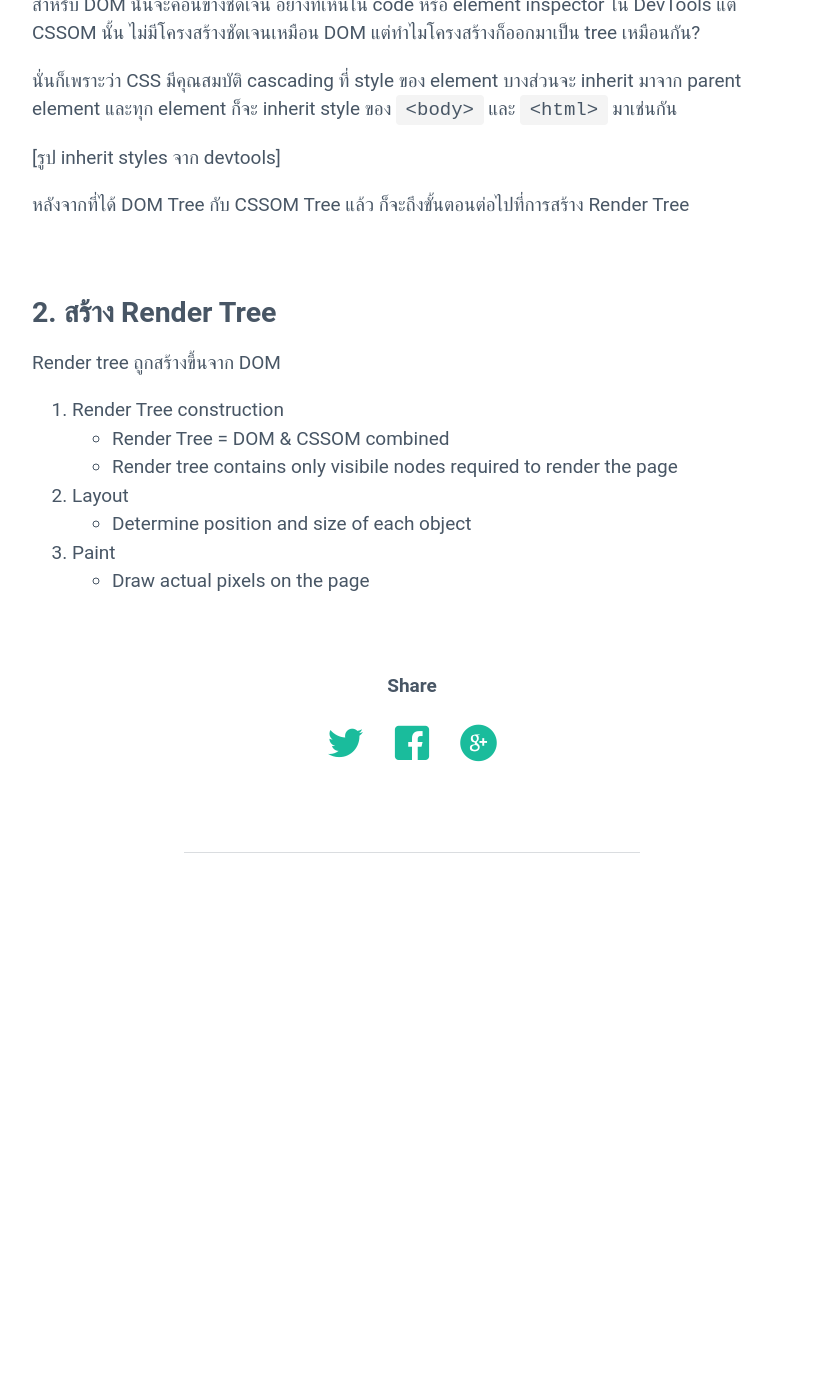
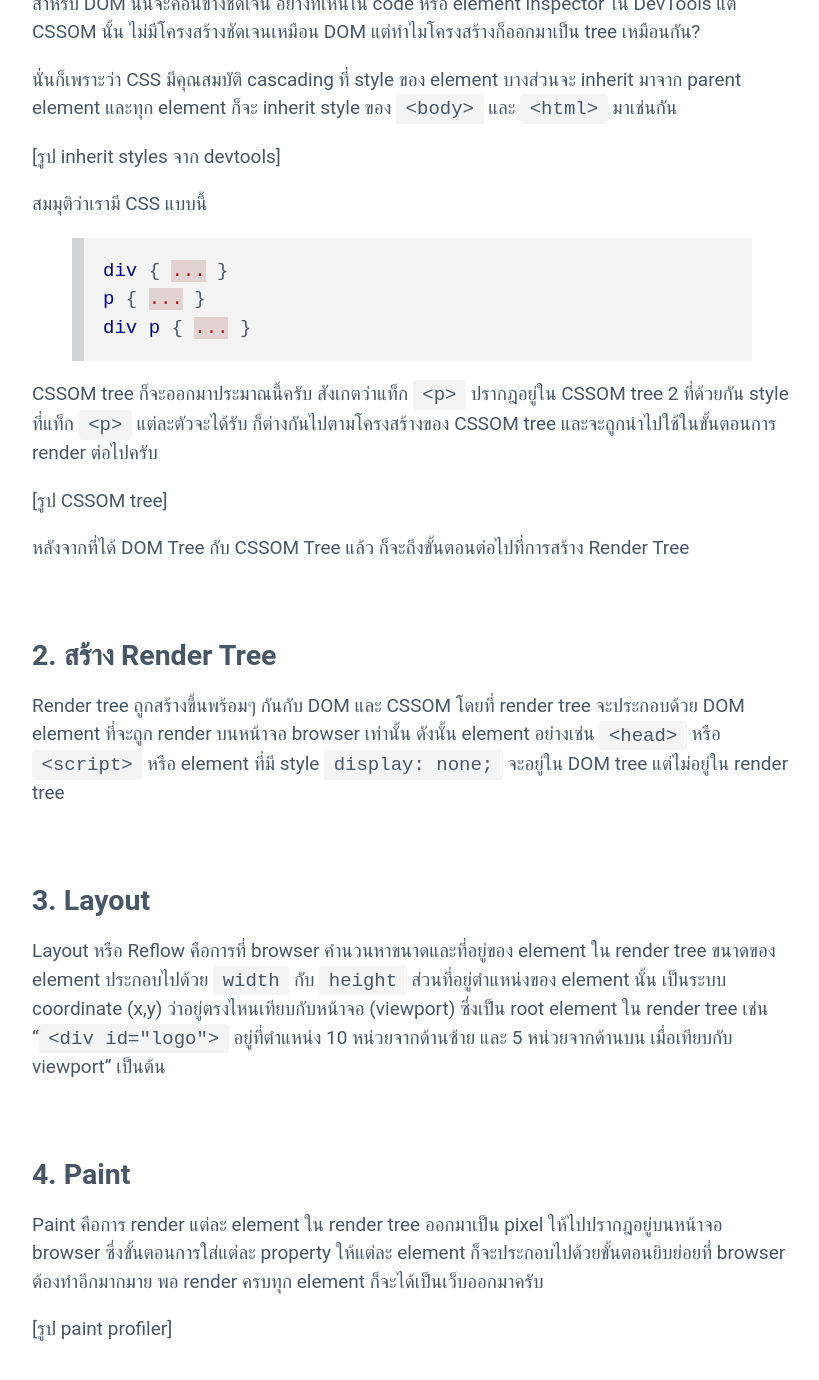
Before and after one commit to armno/armno.github.io, a Jekyll site: the page built from _posts/2016-01-28-how-web-browsers-work.md, in a window 1280 px wide and 1400 px high, scrolled down 1925 px. Shown: the top 1380 px of the window, without its empty margins (228-1047 px from the left). Built offline with Jekyll 4.4.1, drawn with Linux system fonts in a browser that asks for light colours; some web fonts are replaced; comment, search, counter and statistics services are not loaded; before the commit the page ends 2854 px from its top, so only the background shows below that; some of the changed text lies outside the part shown.

Commit message:
render and layout

```diff
--- a/_posts/2016-01-28-how-web-browsers-work.md
+++ b/_posts/2016-01-28-how-web-browsers-work.md
@@ -62,16 +62,39 @@ node ไหน เป็น parent/child ของ node ไหน ซึ่ง
 
 [รูป inherit styles จาก devtools]
 
+สมมุติว่าเรามี CSS แบบนี้
+
+{% highlight css %}
+div { ... }
+p { ... }
+div p { ... }
+{% endhighlight %}
+
+CSSOM tree ก็จะออกมาประมาณนี้ครับ สังเกตว่าแท็ก `<p>` ปรากฎอยู่ใน CSSOM tree 2 ที่ด้วยกัน
+style ที่แท็ก `<p>` แต่ละตัวจะได้รับ ก็ต่างกันไปตามโครงสร้างของ CSSOM tree
+และจะถูกนำไปใช้ในขั้นตอนการ render ต่อไปครับ
+
+[รูป CSSOM tree]
+
 หลังจากที่ได้ DOM Tree กับ CSSOM Tree แล้ว ก็จะถึงขั้นตอนต่อไปที่การสร้าง Render Tree
 
 ## 2. สร้าง Render Tree
 
-Render tree ถูกสร้างขึ้นจาก DOM
+Render tree ถูกสร้างขึ้นพร้อมๆ กันกับ DOM และ CSSOM โดยที่ render tree จะประกอบด้วย
+DOM element ที่จะถูก render บนหน้าจอ browser เท่านั้น ดังนั้น element อย่างเช่น `<head>`
+หรือ `<script>` หรือ element ที่มี style `display: none;` จะอยู่ใน DOM tree แต่ไม่อยู่ใน render tree
 
-2. Render Tree construction
-  - Render Tree = DOM & CSSOM combined
-  - Render tree contains only visibile nodes required to render the page
-3. Layout
-  - Determine position and size of each object
-4. Paint
-  - Draw actual pixels on the page
+## 3. Layout
+
+Layout หรือ Reflow คือการที่ browser คำนวนหาขนาดและที่อยู่ของ element ใน render tree
+ขนาดของ element ประกอบไปด้วย `width` กับ `height` ส่วนที่อยู่ตำแหน่งของ element นั้น
+เป็นระบบ coordinate (x,y) ว่าอยู่ตรงไหนเทียบกับหน้าจอ (viewport) ซึ่งเป็น root element ใน render tree
+เช่น "`<div id="logo">` อยู่ที่ตำแหน่ง 10 หน่วยจากด้านซ้าย และ 5 หน่วยจากด้านบน เมื่อเทียบกับ viewport" เป็นต้น
+
+## 4. Paint
+
+Paint คือการ render แต่ละ element ใน render tree ออกมาเป็น pixel ให้ไปปรากฎอยู่บนหน้าจอ browser
+ซึ่งขั้นตอนการใส่แต่ละ property ให้แต่ละ element ก็จะประกอบไปด้วยขั้นตอนยิบย่อยที่ browser ต้องทำอีกมากมาย
+พอ render ครบทุก element ก็จะได้เป็นเว็บออกมาครับ
+
+[รูป paint profiler]
```
Also changed, not shown: other parts of _posts/2016-01-28-how-web-browsers-work.md (+4 -4 lines).
